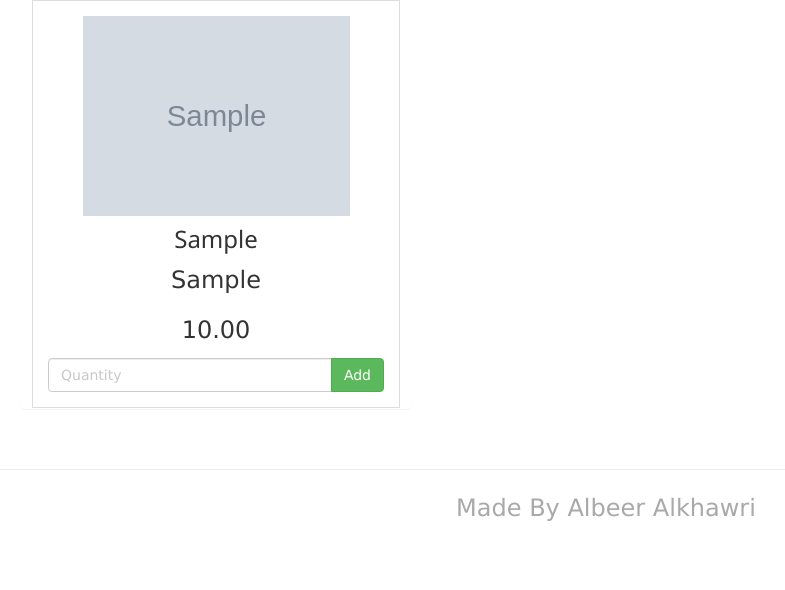
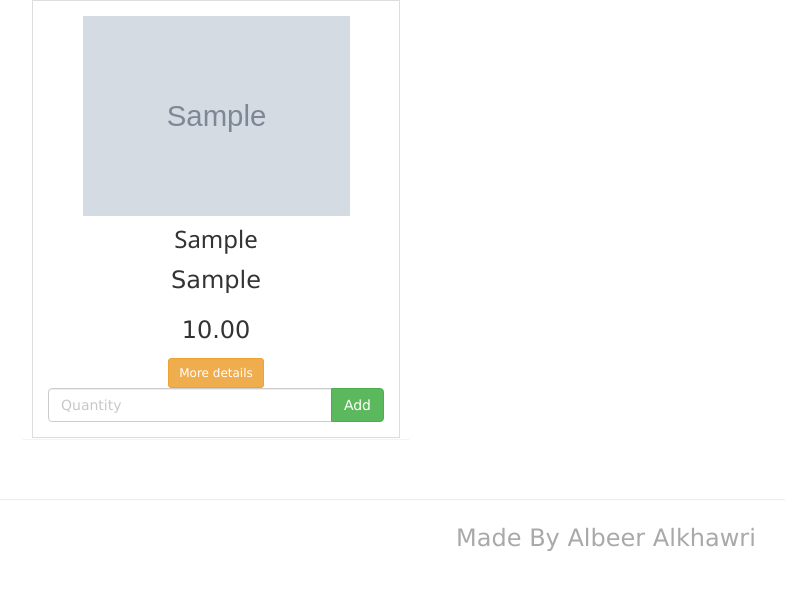
Before and after one commit to albeeralkhawri/Albeer.Cars.Sale, a Django app: page / in a window 1280 px wide. Shown: the part 160-750 px from the top of the page, without its empty margins (34-819 px from the left). Run offline with Django 3.2, Linux system fonts and the light colour scheme; tables that the repository leaves empty hold one stand-in row (values such as "Sample post"); grey boxes marked "Sample" are stand-in pictures; some libraries are stand-ins or nearby versions; some web fonts are replaced.

Commit message:
add a button for Car_details

```diff
--- a/cars/templates/carlist.html
+++ b/cars/templates/carlist.html
@@ -6,10 +6,15 @@
         <div class="col-xs-10 col-xs-offset-1 col-sm-offset-0 col-sm-6 col-md-4 display panel panel-default">
             <div class="panel-body">
                 <div class="car materialboxed" style="background-image: url('{{ MEDIA_URL }}{{ Car.image }}')"></div>
-
                 <h3>{{ Car.model }}</h3>
                 <p class="car-brand">{{ Car.brand}}</p>
                 <p>{{ Car.base_price }}</p>
+                <form method="post" action="{% url 'details'  %}">
+                   {% csrf_token %}
+                    <div class="center">
+                        <button class="btn btn-warning btn-sm" type="submit">More details</button>
+                    </div>
+                </form>
                 <form method="post" action="{% url 'add_to_cart' Car.id %}">
                     {% csrf_token %}
                     <div class="input-group">
```
